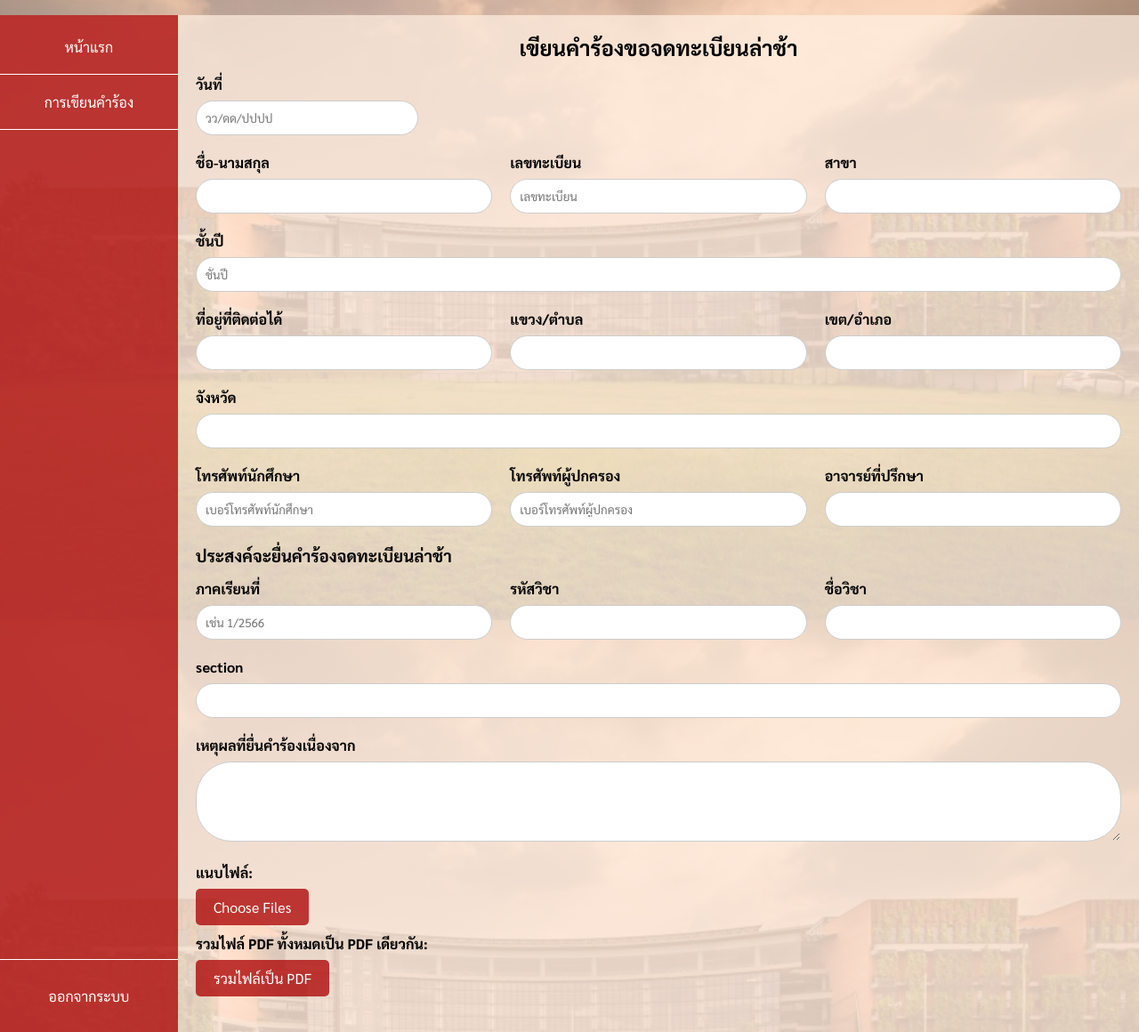
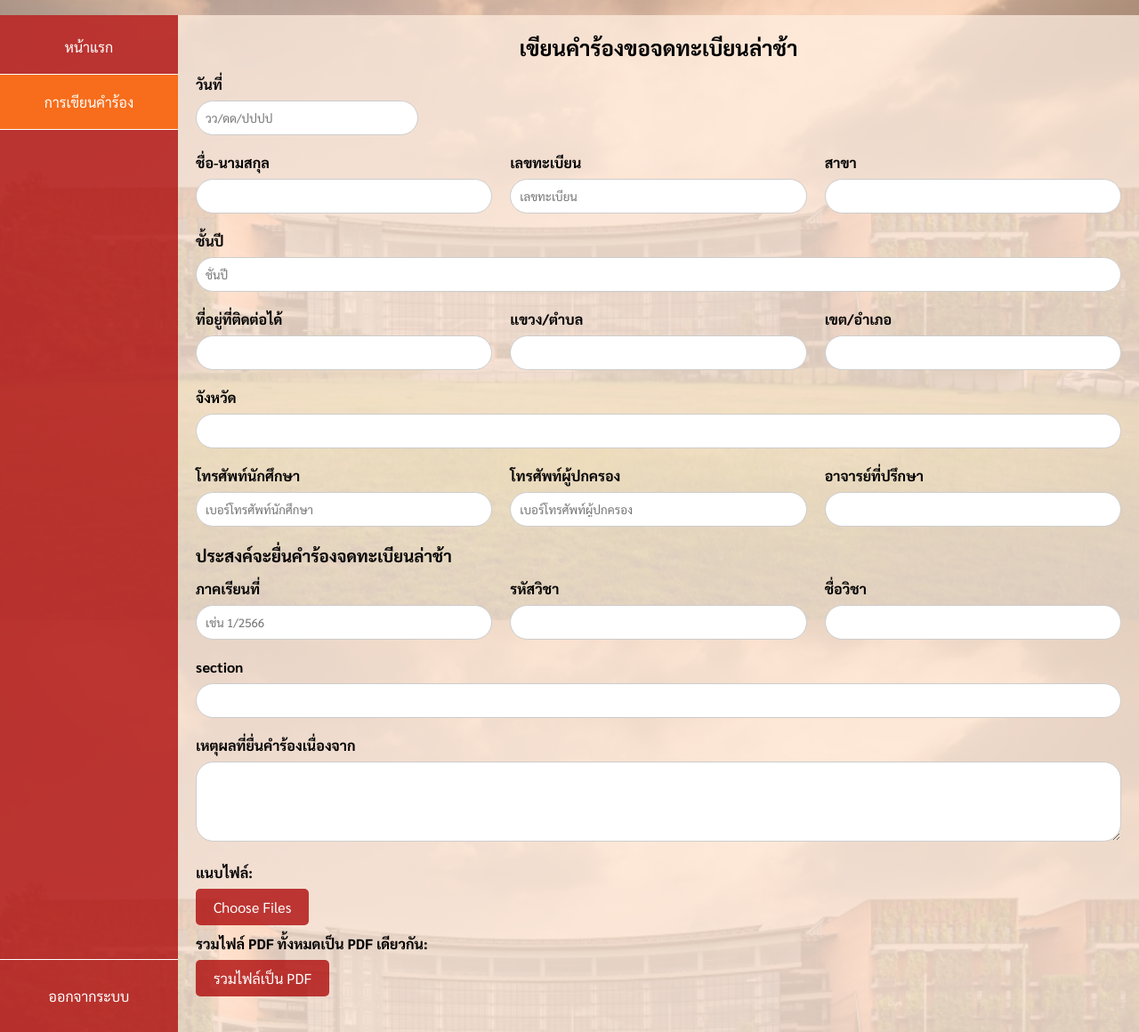
Before and after one commit to thanattouth/cs261-group5-650001, a website: page public/request1.html in a window 1280 px wide. Shown: the part 103-1263 px from the top of the page at 89% size. Drawn offline with Linux system fonts and the light colour scheme.

Commit message:
fixed bugs

```diff
--- a/public/js/request1.js
+++ b/public/js/request1.js
@@ -17,14 +17,6 @@ function validateForm() {
     const courseName = document.getElementById("courseName").value;
     const section = document.getElementById("section").value;
     const reason = document.getElementById("reason").value;
-
-
-
-
-
-
-
-
 
     // Validate date (dd/mm/yyyy)
     const dateRegex = /^(0[1-9]|[12][0-9]|3[01])\/(0[1-9]|1[0-2])\/\d{4}$/;
@@ -91,3 +83,13 @@ function validateForm() {
 
     return true;
 }
+
+document.addEventListener('DOMContentLoaded', function() {
+    // Check if the current page is the home page
+    const currentPage = window.location.pathname.split('/').pop(); // Gets the current file name
+
+    // Assuming this file is named "home.html"
+    if (currentPage === 'request1.html') {
+        document.getElementById('req1-nav').classList.add('active'); // Add the active class
+    }
+});
--- a/public/style/stylerequest1.css
+++ b/public/style/stylerequest1.css
@@ -143,13 +143,19 @@ body {
     max-width: 100%; /* ไม่ให้ input กว้างเกินกว่า container */
     box-sizing: border-box; /* รวม padding และ border เข้าไปในความกว้าง */
 }
-.form-group input,
-.form-group textarea {
+.form-group input {
     width: 100%;
     padding: 10px;
     border: 1px solid #ccc;
     border-radius: 40px;
 }
+.form-group textarea {
+    width: 100%;
+    padding: 10px;
+    border: 1px solid #ccc;
+    border-radius: 20px;
+}
+
 .form-group input[type="text"] {
     display: inline-block;
     margin-right: 10px;
```
Also changed, not shown: 2 other files.
